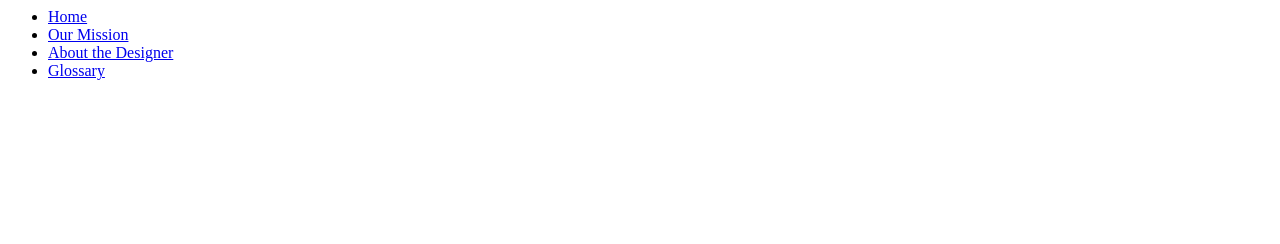
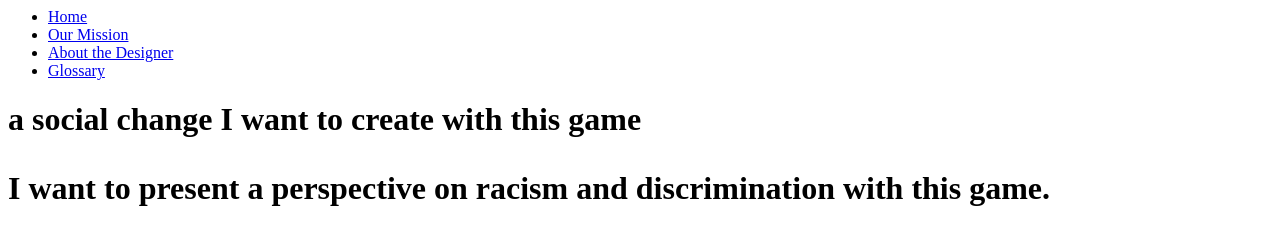
Before and after one commit to D4NDR3/Game-Website, a plain HTML site: page mission.html in a window 1280 px wide. Drawn offline with Linux system fonts and the light colour scheme.

Commit message:
Update mission.html

```diff
--- a/mission.html
+++ b/mission.html
@@ -7,3 +7,5 @@
     <li> <a href="glossary.html">Glossary</a> </li>
   </ul>
 </nav>
+  <h1>a social change I want to create with this game</h>
+  <p>I want to present a perspective on racism and discrimination with this game.</p>
```
